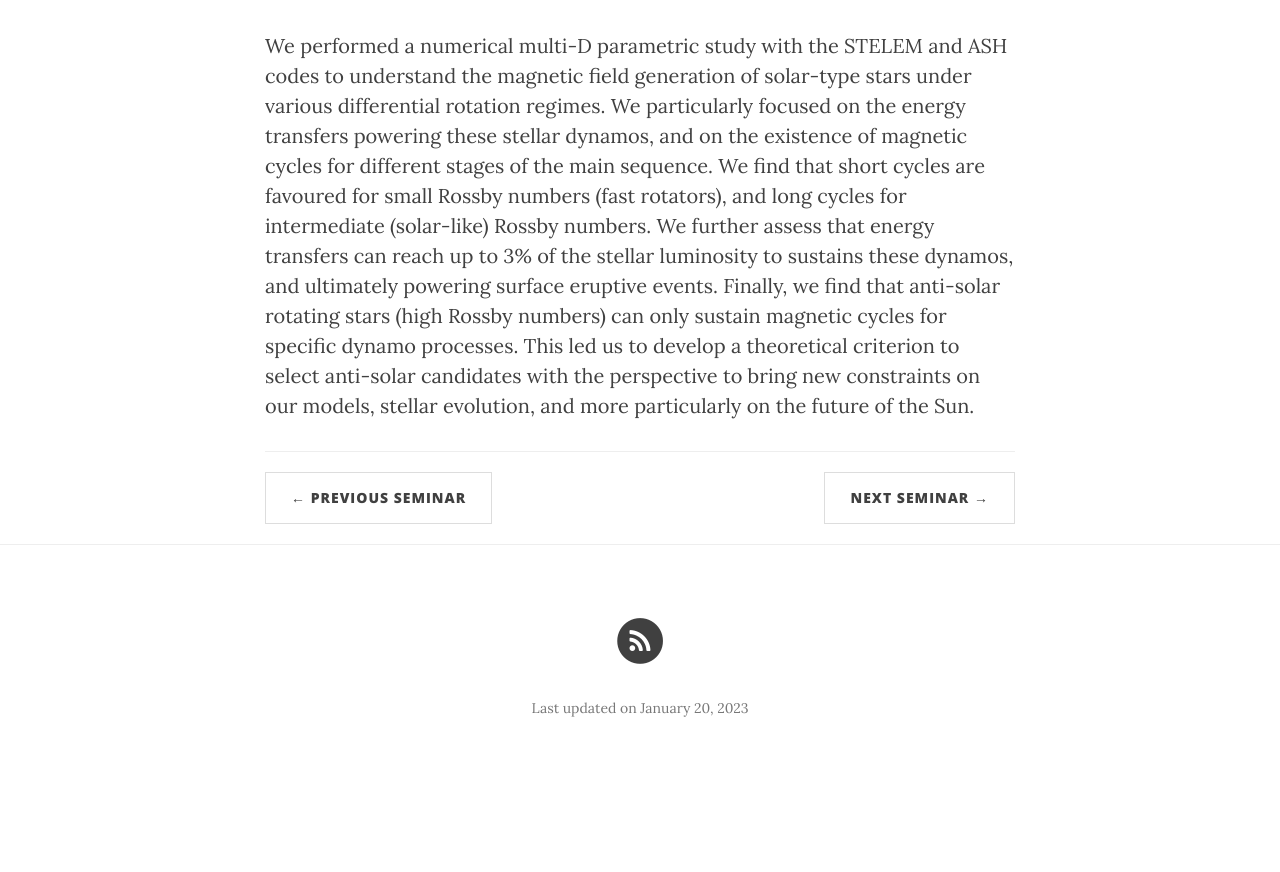
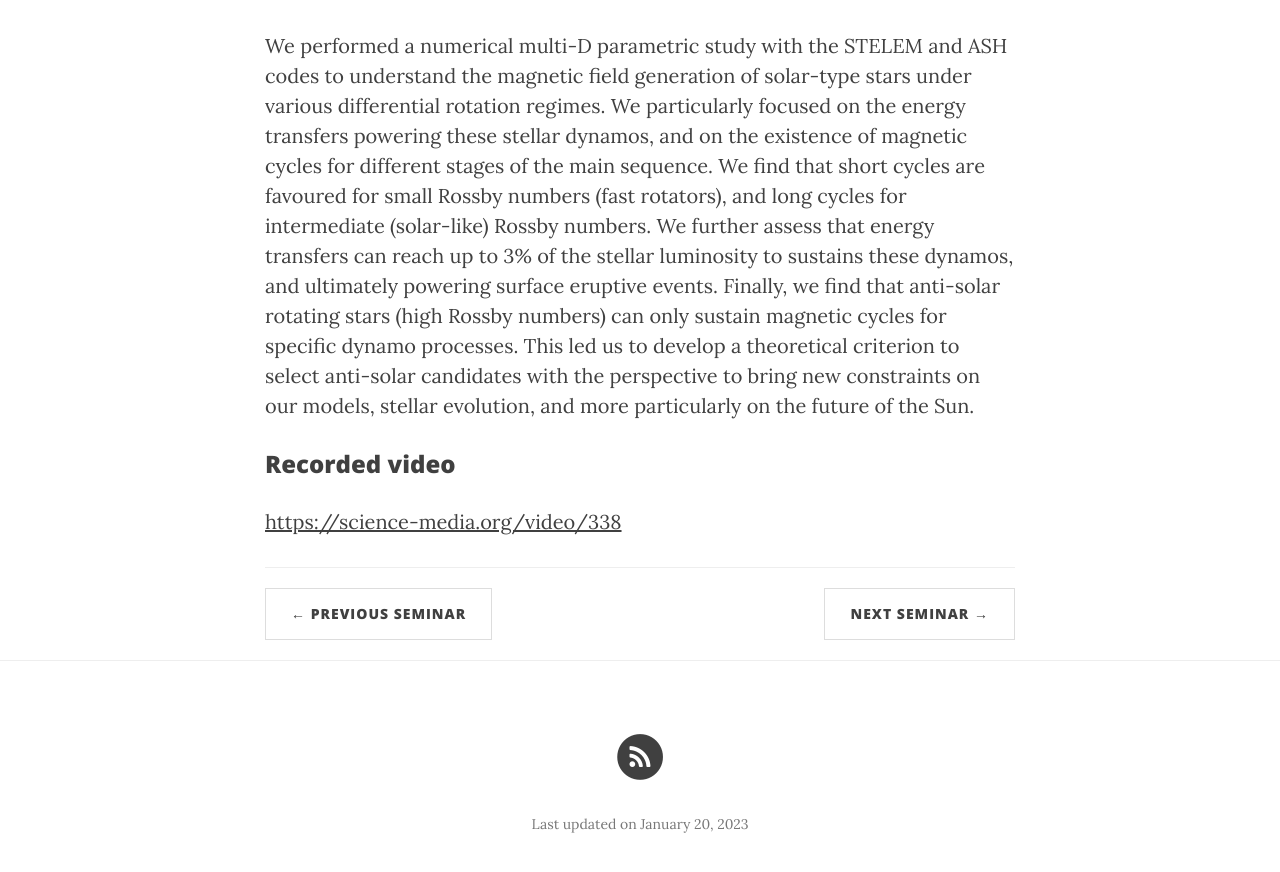
Before and after one commit to ITA-Solar/espos, a Jekyll site: the page built from _posts/2022-12-01-Noraz.md, in a window 1280 px wide and 900 px high, scrolled down 1168 px. Shown: the top 872 px of the window. Built offline with Jekyll 4.4.1, drawn with Linux system fonts in a browser that asks for light colours; nearby versions of some CDN libraries; before the commit the page ends 1952 px from its top, so only the background shows below that.

Commit message:
Update 2022-12-01-Noraz.md

```diff
--- a/_posts/2022-12-01-Noraz.md
+++ b/_posts/2022-12-01-Noraz.md
@@ -14,3 +14,7 @@ Observations and stellar evolution models show that solar-like stars spin-down d
 
 We performed a numerical multi-D parametric study with the STELEM and ASH codes to understand the magnetic field generation of solar-type stars under various differential rotation regimes. We particularly focused on the energy transfers powering these stellar dynamos, and on the existence of magnetic cycles for different stages of the main sequence.
 We find that short cycles are favoured for small Rossby numbers (fast rotators), and long cycles for intermediate (solar-like) Rossby numbers. We further assess that energy transfers can reach up to 3% of the stellar luminosity to sustains these dynamos, and ultimately powering surface eruptive events. Finally, we find that anti-solar rotating stars (high Rossby numbers) can only sustain magnetic cycles for specific dynamo processes. This led us to develop a theoretical criterion to select anti-solar candidates with the perspective to bring new constraints on our models, stellar evolution, and more particularly on the future of the Sun.
+
+### Recorded video
+
+[https://science-media.org/video/338](https://science-media.org/video/338)
```
